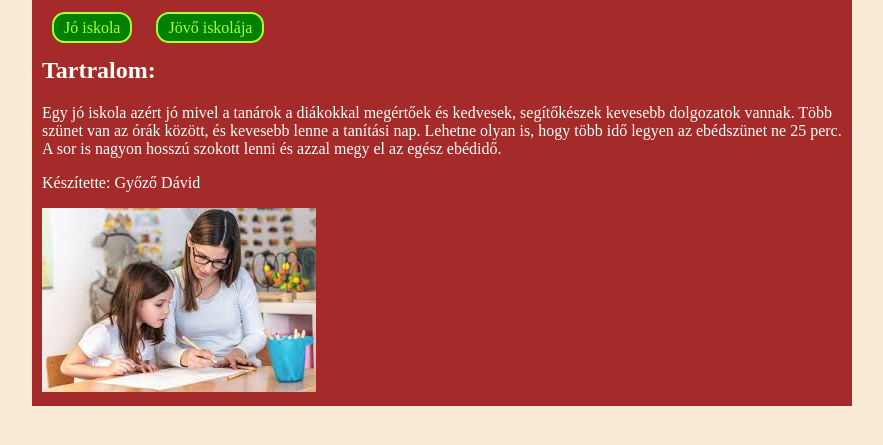
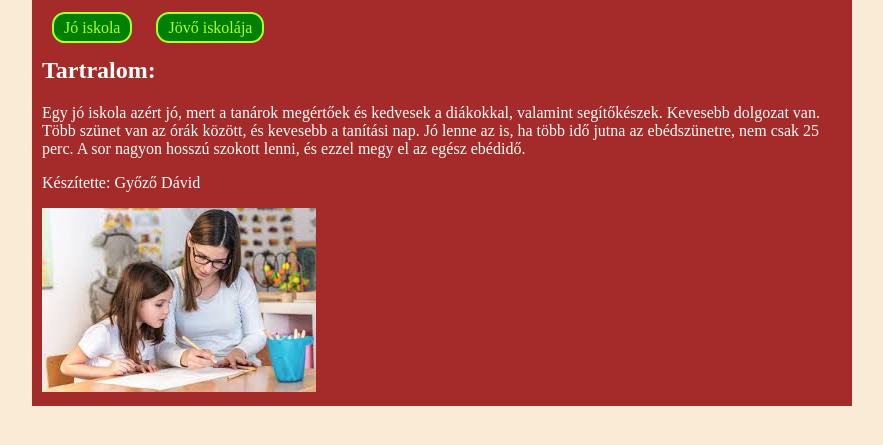
Before and after one commit to Gyozod/J-v--iskol-ja, a plain HTML site: page index.html in a window 1280 px wide. Shown: the part 79-524 px from the top of the page, without its empty margins (198-1081 px from the left). Drawn offline with Linux system fonts and the light colour scheme.

Commit message:
Update index.html

```diff
--- a/index.html
+++ b/index.html
@@ -17,9 +17,9 @@
         </div>
         <div id="tartalom">
             <h2>Tartralom:</h2>
-            <p>Egy jó iskola azért jó mivel a tanárok a diákokkal megértőek és kedvesek, segítőkészek kevesebb dolgozatok vannak.
-            Több szünet van az órák között, és kevesebb lenne a tanítási nap. Lehetne olyan is, hogy több idő legyen az ebédszünet ne 25 perc.
-            A sor is nagyon hosszú szokott lenni és azzal megy el az egész ebédidő.</p>
+            <p>Egy jó iskola azért jó, mert a tanárok megértőek és kedvesek a diákokkal, valamint segítőkészek. Kevesebb dolgozat van.
+            Több szünet van az órák között, és kevesebb a tanítási nap. Jó lenne az is, ha több idő jutna az ebédszünetre, nem csak 25 perc.
+            A sor nagyon hosszú szokott lenni, és ezzel megy el az egész ebédidő.</p>
         </div>
         <div id="lablec">
             <p>Készítette: Győző Dávid</p>
```
